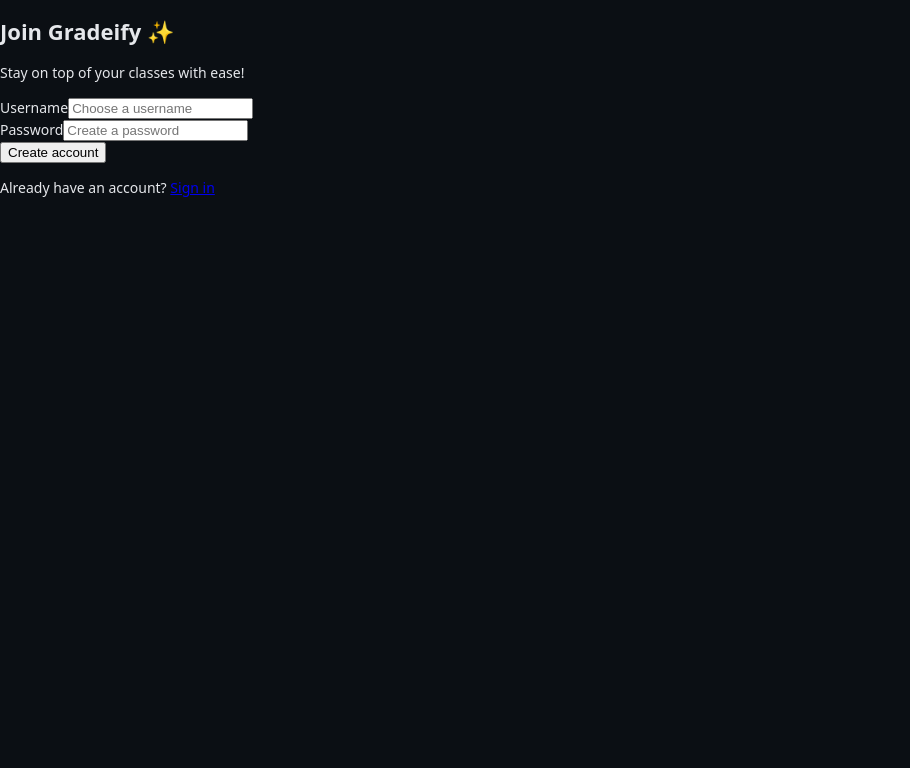
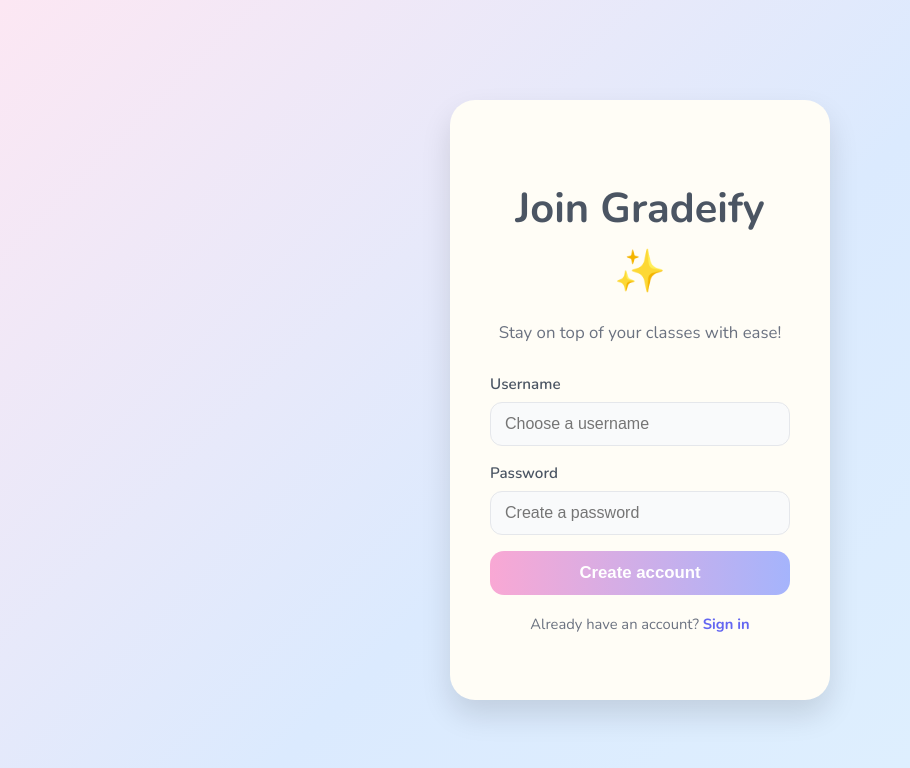
Before and after one commit to LukasChu2008/Gradeify-2025, a React (Vite) app in the folder frontend/: page /register in a window 1280 px wide. Shown: the top 768 px of the page, without its empty margins (0-910 px from the left). Built offline with nearby package versions, Linux system fonts and the light colour scheme; no server answers.

Commit message:
fixed login look

```diff
--- a/frontend/src/App.css
+++ b/frontend/src/App.css
@@ -1,169 +1,14 @@
-/* Full-page gradient background */
-.app-container {
-  height: 100vh;
-  display: flex;
-  justify-content: center;
-  align-items: center;
-  background: linear-gradient(135deg, #3100ff, #00ffe3); /* blue gradient */
-  font-family: 'Arial', sans-serif;
-}
-
-/* Card for login form */
-.login-page {
-  background: white; /* keep card white */
-  padding: 40px;
-  border-radius: 20px;
-  box-shadow: 0 15px 40px rgba(0,0,0,0.3);
-  text-align: center;
-  width: 320px;
-  color: #333; /* dark text for contrast */
-}
-
-/* Title + subtitle */
-.title {
-  color: #3100ff; /* blue */
-  font-size: 2.5rem;
-  margin-bottom: 10px;
-}
-
-.subtitle {
-  color: #000000; /* medium gray */
-  font-size: 1rem;
-  margin-bottom: 20px;
-}
-
-/* Form styles */
-.login-form {
-  display: flex;
-  flex-direction: column;
-  gap: 15px;
-}
-
-.login-form input {
-  padding: 10px;
-  font-size: 1rem;
-  border-radius: 10px;
-  border: 1px solid #ccc;
-  outline: none;
-}
-
-.login-form button {
-  padding: 10px;
-  font-size: 1rem;
-  border: none;
-  border-radius: 10px;
-  background: linear-gradient(90deg, #00ffe3, #3100ff); /* blue */
-  color: white;
-  font-weight: bold;
-  cursor: pointer;
-  transition: transform 0.2s;
-}
-
-.login-form button:hover {
-  transform: scale(1.05);
-}
-
-/* Dashboard page */
-.dashboard {
-  text-align: center;
-  color: #333;
-}
-
-.dashboard button {
-  margin-top: 20px;
-  padding: 10px 20px;
-  border-radius: 10px;
-  border: none;
-  background: linear-gradient(90deg, #60667a, #60667a); /* green-blue gradient */
-  color: white;
-  font-weight: bold;
-  cursor: pointer;
-  transition: transform 0.2s;
-}
-
-.dashboard button:hover {
-  transform: scale(1.05);
-}
-/* Cozy, student vibe overrides */
 @import url('https://fonts.googleapis.com/css2?family=Nunito:wght@400;600;700&display=swap');
 
-.app-container {
-  background: linear-gradient(135deg, #fce7f3, #dbeafe, #e0f2fe);
-  font-family: 'Nunito', sans-serif;
-}
-
-.login-page {
-  background: #fffdf9;
-  box-shadow: 0 10px 25px rgba(0, 0, 0, 0.15);
-  border: 1px solid #f3f4f6;
-}
-
-.title {
-  color: #4b5563;
-  font-weight: 700;
-}
-
-.subtitle {
-  color: #6b7280;
-  font-weight: 500;
-}
-
-.login-form input {
-  background: #f9fafb;
-  border: 1px solid #e5e7eb;
-  transition: box-shadow 0.2s, border 0.2s;
-}
-
-.login-form input:focus {
-  border-color: #a5b4fc;
-  box-shadow: 0 0 5px rgba(165, 180, 252, 0.6);
-}
-
-.login-form button {
-  background: linear-gradient(90deg, #a5b4fc, #f9a8d4);
-  font-weight: 700;
-  transition: transform 0.2s, box-shadow 0.2s;
-}
-
-.login-form button:hover {
-  transform: scale(1.04);
-  box-shadow: 0 4px 10px rgba(0, 0, 0, 0.1);
-}
-
-.error-text {
-  color: #ef4444;
-  font-size: 0.85rem;
-}
-
-.switch-link {
-  margin-top: 15px;
-  color: #6b7280;
-}
-
-.link {
-  color: #6366f1;
-  font-weight: 600;
-  text-decoration: none;
-}
-
-.link:hover {
-  text-decoration: underline;
-}
-html, body, #root {
-  height: 100%;
-  background: linear-gradient(135deg, #fce7f3, #dbeafe, #e0f2fe);
-}
-/* Full-page cozy gradient */
 .app-container {
   min-height: 100vh;
   display: flex;
   justify-content: center;
   align-items: center;
-  background: linear-gradient(135deg, #fbe8f0, #d0f0fd, #fef9e7);
   font-family: 'Nunito', sans-serif;
 }
 
-/* Card styling */
+/* Card */
 .login-page {
   background: #fffdf6;
   padding: 50px 40px;
@@ -172,36 +17,42 @@
   text-align: center;
   width: 380px;
   max-width: 90%;
+  color: #333;
 }
 
 /* Titles */
 .title {
-  font-size: 2.8rem;
+  font-size: 2.6rem;
   font-weight: 700;
-  color: #4b4b4b;
-  margin-bottom: 5px;
+  color: #4b5563;
+  margin-bottom: 6px;
 }
 
 .subtitle {
-  font-size: 1.1rem;
+  font-size: 1.05rem;
   font-weight: 500;
-  color: #6b6b6b;
-  margin-bottom: 30px;
+  color: #6b7280;
+  margin-bottom: 28px;
 }
 
-/* Form fields */
+/* Form */
+.login-form {
+  display: flex;
+  flex-direction: column;
+  gap: 16px;
+}
+
 .form-group {
   display: flex;
   flex-direction: column;
   align-items: flex-start;
-  margin-bottom: 20px;
+  gap: 6px;
   width: 100%;
 }
 
 .form-group label {
   font-size: 0.95rem;
-  margin-bottom: 6px;
-  color: #4b4b4b;
+  color: #4b5563;
   font-weight: 600;
 }
 
@@ -209,26 +60,26 @@
   width: 100%;
   padding: 12px 14px;
   border-radius: 12px;
-  border: 1px solid #e2e2e2;
-  background: #fcfcfc;
+  border: 1px solid #e5e7eb;
+  background: #f9fafb;
   font-size: 1rem;
-  transition: all 0.2s;
+  transition: border 0.2s, box-shadow 0.2s;
 }
 
 .form-group input:focus {
   outline: none;
   border-color: #a5b4fc;
-  box-shadow: 0 0 8px rgba(165, 180, 252, 0.4);
+  box-shadow: 0 0 8px rgba(165, 180, 252, 0.35);
 }
 
 /* Button */
 .login-form button {
   width: 100%;
   padding: 12px;
-  border-radius: 15px;
+  border-radius: 14px;
   border: none;
   background: linear-gradient(90deg, #f9a8d4, #a5b4fc);
-  color: #fff;
+  color: white;
   font-size: 1.05rem;
   font-weight: 700;
   cursor: pointer;
@@ -240,25 +91,22 @@
   box-shadow: 0 6px 12px rgba(0, 0, 0, 0.12);
 }
 
-/* Error text */
+/* Error + links */
 .error-text {
   color: #ef4444;
   font-size: 0.85rem;
-  margin-top: -10px;
-  margin-bottom: 10px;
-  text-align: left;
+  margin-top: -6px;
 }
 
-/* Links */
 .switch-link {
-  margin-top: 20px;
-  font-size: 0.9rem;
-  color: #6b6b6b;
+  margin-top: 18px;
+  font-size: 0.92rem;
+  color: #6b7280;
 }
 
 .link {
   color: #6366f1;
-  font-weight: 600;
+  font-weight: 700;
   text-decoration: none;
 }
 
--- a/frontend/src/App.jsx
+++ b/frontend/src/App.jsx
@@ -4,6 +4,7 @@
 import AuthLogin from "./pages/AuthLogin.jsx";
 import Register from "./pages/Register.jsx";
 import ManualDashboard from "./pages/ManualDashboard.jsx";
+import "./App.css"; // ✅ load component/page styles
 
 function ErrorBoundary({ children }) {
   const [err, setErr] = useState(null);
@@ -21,7 +22,7 @@
 
   useEffect(() => {
     if (err) setErr(null);
-  }, [location.pathname]); // reset on route change
+  }, [location.pathname]);
 
   if (err) {
     return (
--- a/frontend/src/index.css
+++ b/frontend/src/index.css
@@ -1,3 +1,4 @@
+/* System defaults */
 body {
   margin: 0;
   font-family: -apple-system, BlinkMacSystemFont, 'Segoe UI', 'Roboto', 'Oxygen',
@@ -12,108 +13,9 @@
     monospace;
 }
 
-/* Global pastel gradient for the entire app */
+/* Global pastel gradient to kill the black background */
 html, body, #root {
   margin: 0;
   height: 100%;
   background: linear-gradient(135deg, #fce7f3, #dbeafe, #e0f2fe) !important;
 }
-
-/* Cozy fonts and card styling */
-@import url('https://fonts.googleapis.com/css2?family=Nunito:wght@400;600;700&display=swap');
-
-.app-container {
-  min-height: 100vh;
-  display: flex;
-  justify-content: center;
-  align-items: center;
-  font-family: 'Nunito', sans-serif;
-}
-
-/* Card for login/register form */
-.login-page {
-  background: #fffdf9;
-  padding: 40px;
-  border-radius: 20px;
-  box-shadow: 0 10px 25px rgba(0, 0, 0, 0.15);
-  text-align: center;
-  width: 320px;
-  color: #333;
-}
-
-/* Titles */
-.title {
-  color: #4b5563;
-  font-size: 2.5rem;
-  font-weight: 700;
-  margin-bottom: 10px;
-}
-
-.subtitle {
-  color: #6b7280;
-  font-size: 1rem;
-  margin-bottom: 20px;
-  font-weight: 500;
-}
-
-/* Form inputs */
-.login-form {
-  display: flex;
-  flex-direction: column;
-  gap: 15px;
-}
-
-.login-form input {
-  padding: 10px;
-  font-size: 1rem;
-  border-radius: 10px;
-  border: 1px solid #e5e7eb;
-  outline: none;
-  background: #f9fafb;
-  transition: box-shadow 0.2s, border 0.2s;
-}
-
-.login-form input:focus {
-  border-color: #a5b4fc;
-  box-shadow: 0 0 5px rgba(165, 180, 252, 0.6);
-}
-
-/* Form button */
-.login-form button {
-  padding: 10px;
-  font-size: 1rem;
-  border: none;
-  border-radius: 10px;
-  font-weight: 700;
-  color: white;
-  background: linear-gradient(90deg, #a5b4fc, #f9a8d4);
-  cursor: pointer;
-  transition: transform 0.2s, box-shadow 0.2s;
-}
-
-.login-form button:hover {
-  transform: scale(1.04);
-  box-shadow: 0 4px 10px rgba(0, 0, 0, 0.1);
-}
-
-/* Error text */
-.error-text {
-  color: #ef4444;
-  font-size: 0.85rem;
-}
-
-/* Links */
-.switch-link {
-  margin-top: 15px;
-  color: #6b7280;
-}
-
-.link {
-  color: #6366f1;
-  font-weight: 600;
-  text-decoration: none;
-}
-
-.link:hover {
-  text-decoration: underline;
-}
--- a/frontend/src/index.jsx
+++ b/frontend/src/index.jsx
@@ -2,6 +2,7 @@
 import ReactDOM from "react-dom/client";
 import { BrowserRouter } from "react-router-dom";
 import App from "./App.jsx";
+import "./index.css"; // ✅ make sure global CSS loads
 
 ReactDOM.createRoot(document.getElementById("root")).render(
   <React.StrictMode>
--- a/frontend/src/pages/AuthLogin.jsx
+++ b/frontend/src/pages/AuthLogin.jsx
@@ -53,7 +53,9 @@
 
         {err && <p className="error-text">{err}</p>}
 
-        <button disabled={loading}>{loading ? "Signing in…" : "Sign in"}</button>
+        <button disabled={loading}>
+          {loading ? "Signing in…" : "Sign in"}
+        </button>
       </form>
 
       <p className="switch-link">
--- a/frontend/src/pages/Register.jsx
+++ b/frontend/src/pages/Register.jsx
@@ -53,7 +53,9 @@
 
         {err && <p className="error-text">{err}</p>}
 
-        <button disabled={loading}>{loading ? "Creating…" : "Create account"}</button>
+        <button disabled={loading}>
+          {loading ? "Creating…" : "Create account"}
+        </button>
       </form>
 
       <p className="switch-link">
```
